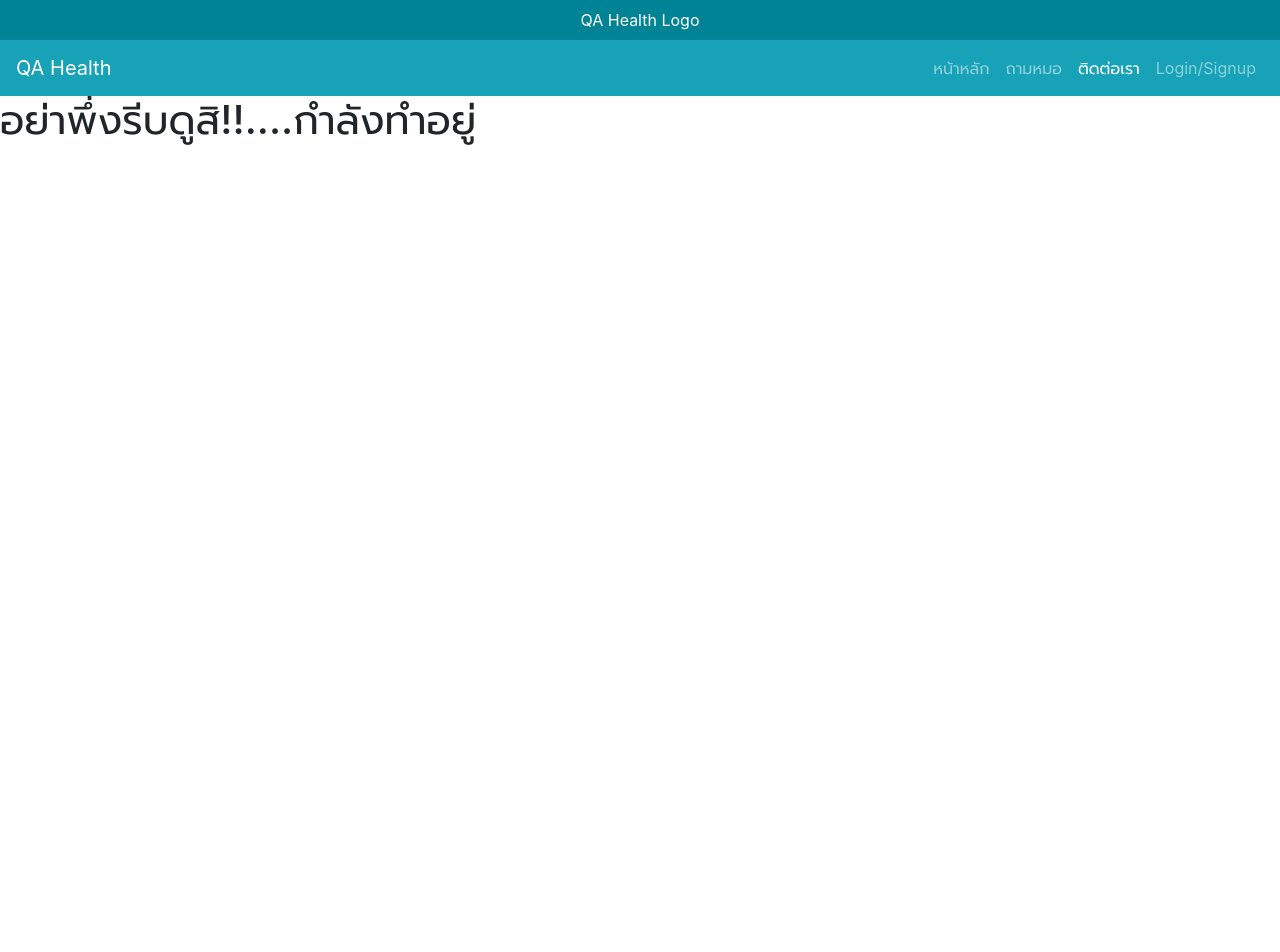
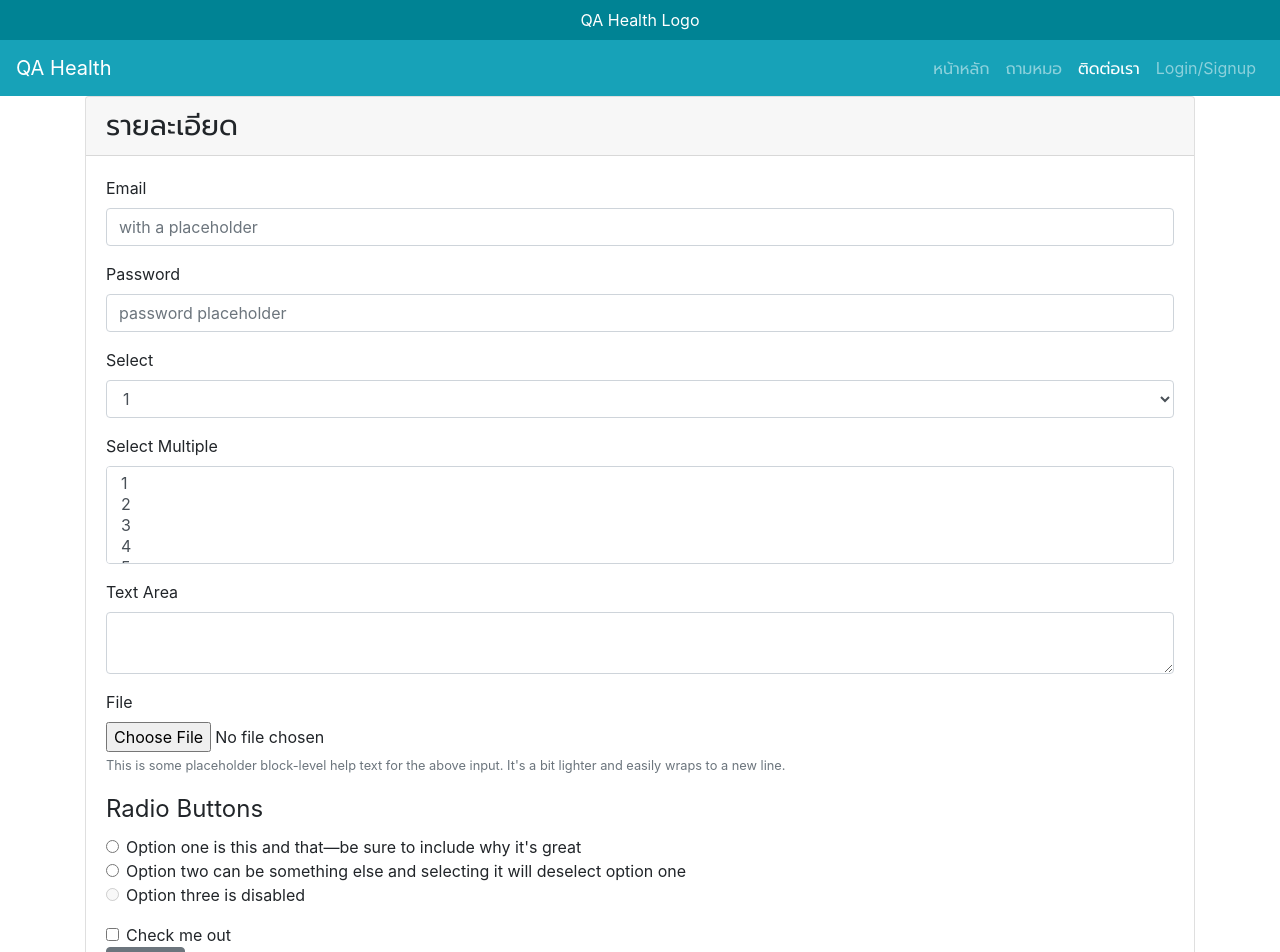
Before and after one commit to Chaloemphisit/QAHealth-ReactJS, a React (Create React App) app: page /contactus in a window 1280 px wide. Shown: the top 952 px of the page. Before the commit the page ends 800 px from the top, so only its background shows below. Built offline with nearby package versions, Linux system fonts and the light colour scheme.

Commit message:
add contact us

```diff
--- /dev/null
+++ b/src/containers/ContactUs.js
@@ -0,0 +1,91 @@
+import React from 'react';
+
+import {
+  Card, CardHeader, CardBody, Col, Button, FormText, Form, FormGroup, Label, Input
+} from 'reactstrap';
+import { Link } from 'react-router-dom';
+
+export default class ContactUs extends React.Component {
+  render() {
+    return (
+      // Show Div Full Page => container-fluid
+      <div className="container ask-card">
+        <Card>
+          <CardHeader tag="h3">รายละเอียด</CardHeader>
+          <CardBody>
+          <Form>
+        <FormGroup>
+          <Label for="exampleEmail">Email</Label>
+          <Input type="email" name="email" id="exampleEmail" placeholder="with a placeholder" />
+        </FormGroup>
+        <FormGroup>
+          <Label for="examplePassword">Password</Label>
+          <Input type="password" name="password" id="examplePassword" placeholder="password placeholder" />
+        </FormGroup>
+        <FormGroup>
+          <Label for="exampleSelect">Select</Label>
+          <Input type="select" name="select" id="exampleSelect">
+            <option>1</option>
+            <option>2</option>
+            <option>3</option>
+            <option>4</option>
+            <option>5</option>
+          </Input>
+        </FormGroup>
+        <FormGroup>
+          <Label for="exampleSelectMulti">Select Multiple</Label>
+          <Input type="select" name="selectMulti" id="exampleSelectMulti" multiple>
+            <option>1</option>
+            <option>2</option>
+            <option>3</option>
+            <option>4</option>
+            <option>5</option>
+          </Input>
+        </FormGroup>
+        <FormGroup>
+          <Label for="exampleText">Text Area</Label>
+          <Input type="textarea" name="text" id="exampleText" />
+        </FormGroup>
+        <FormGroup>
+          <Label for="exampleFile">File</Label>
+          <Input type="file" name="file" id="exampleFile" />
+          <FormText color="muted">
+            This is some placeholder block-level help text for the above input.
+            It's a bit lighter and easily wraps to a new line.
+          </FormText>
+        </FormGroup>
+        <FormGroup tag="fieldset">
+          <legend>Radio Buttons</legend>
+          <FormGroup check>
+            <Label check>
+              <Input type="radio" name="radio1" />{' '}
+              Option one is this and that—be sure to include why it's great
+            </Label>
+          </FormGroup>
+          <FormGroup check>
+            <Label check>
+              <Input type="radio" name="radio1" />{' '}
+              Option two can be something else and selecting it will deselect option one
+            </Label>
+          </FormGroup>
+          <FormGroup check disabled>
+            <Label check>
+              <Input type="radio" name="radio1" disabled />{' '}
+              Option three is disabled
+            </Label>
+          </FormGroup>
+        </FormGroup>
+        <FormGroup check>
+          <Label check>
+            <Input type="checkbox" />{' '}
+            Check me out
+          </Label>
+        </FormGroup>
+        <Button>Submit</Button>
+      </Form>
+          </CardBody>
+        </Card>
+      </div>
+    );
+  }
+}
--- a/src/containers/index.js
+++ b/src/containers/index.js
@@ -2,3 +2,4 @@
 export {default as Home} from './Home'
 export {default as Page404} from './Page404'
 export {default as Ask} from './Ask'
+export {default as ContactUs} from './ContactUs'
--- a/src/routes/index.js
+++ b/src/routes/index.js
@@ -1,9 +1,9 @@
 import React from 'react'
 import { Switch, Route } from 'react-router-dom'
 
-import {Home, Page404, Ask} from '../containers'
+import {Home, Page404, Ask,ContactUs} from '../containers'
 
-const ContactUs = () => <h1 >อย่าพึ่งรีบดูสิ!!....กำลังทำอยู่</h1>
+//const ContactUs = () => <h1 >อย่าพึ่งรีบดูสิ!!....กำลังทำอยู่</h1>
 const LoginSignup = () => <h1 >อย่าพึ่งรีบดูสิ!!....กำลังทำอยู่</h1>
 
 export default () => (
```
Also changed, not shown: 1 other file (tests, documents, lock files or other folders).
